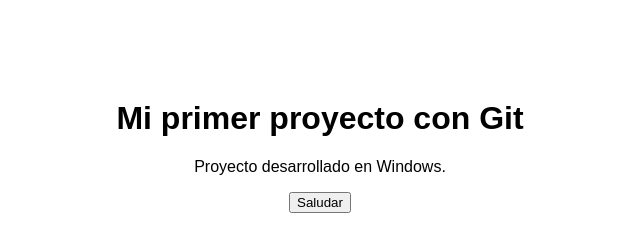
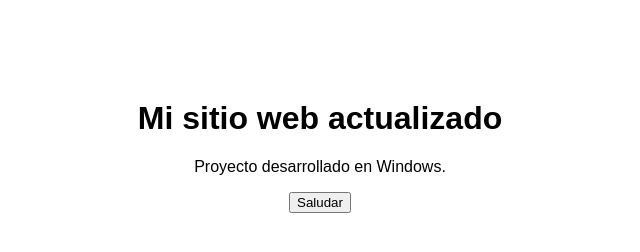
Before and after one commit to johanvasqez1004-hub/mi-sitio, a plain HTML site: page index.html in a window 1280 px wide. Shown: the whole page, without its empty margins (320-960 px from the left). Drawn offline with Linux system fonts and the light colour scheme.

Commit message:
Actualiza título de página principal

```diff
--- a/index.html
+++ b/index.html
@@ -7,7 +7,7 @@
 </head>
 <body>
 
-    <h1>Mi primer proyecto con Git</h1>
+    <h1>Mi sitio web actualizado</h1>
 
     <p>Proyecto desarrollado en Windows.</p>
 
```
